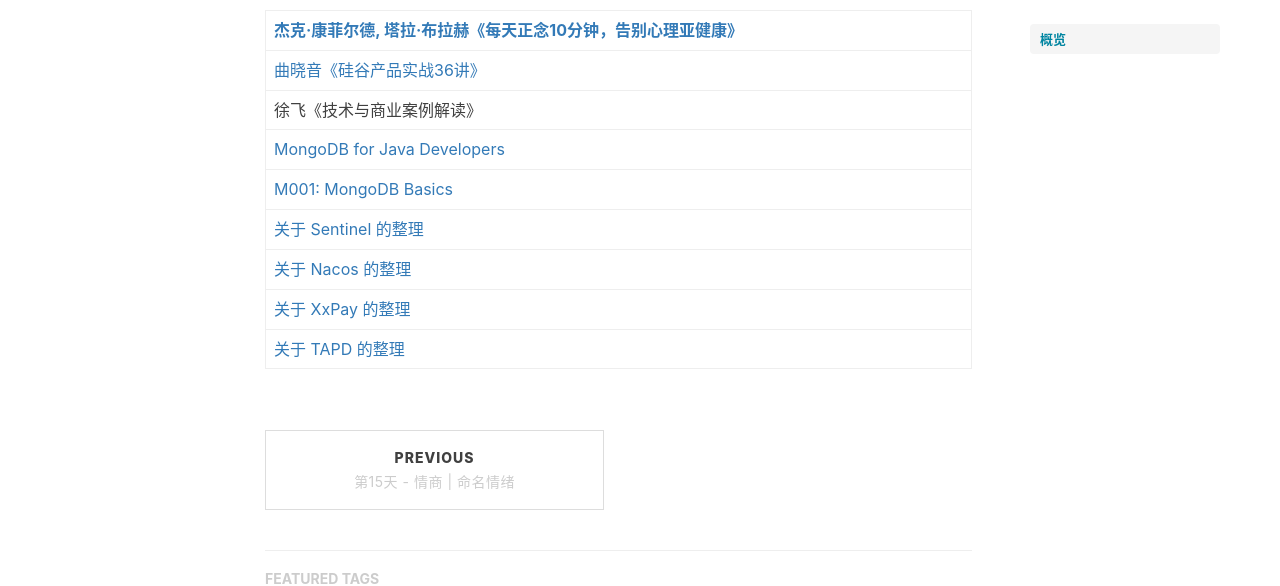
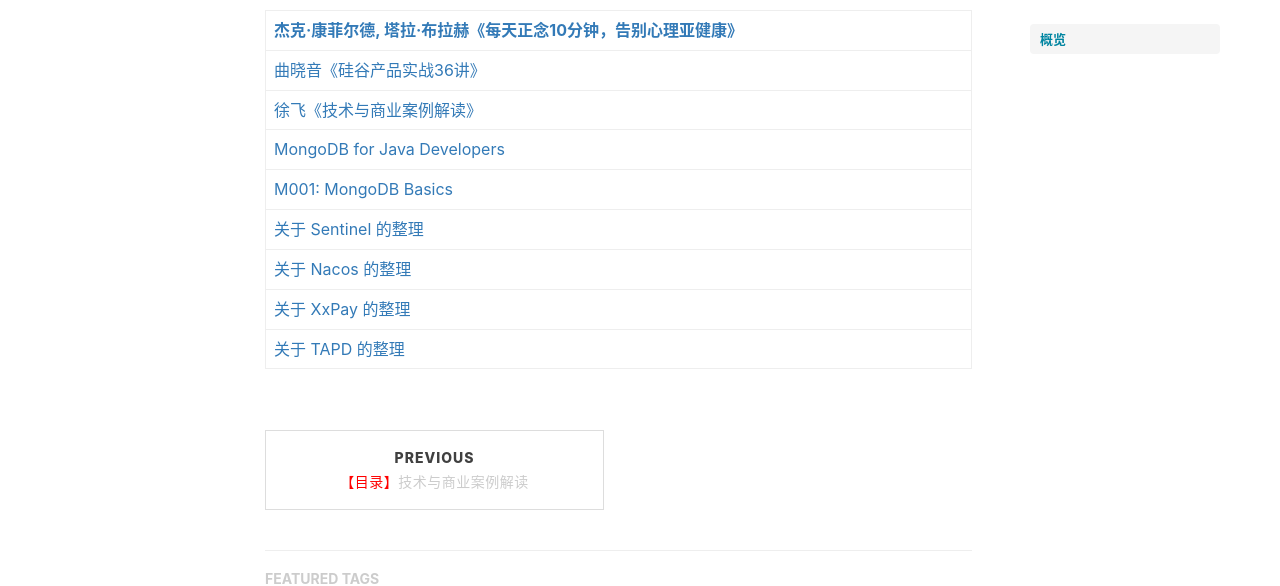
Before and after one commit to yuleizhuai/yuleizhuai.github.io, a Jekyll site: the page built from _posts/2018-11-25-index.markdown, in a window 1280 px wide. Shown: the part 599-1185 px from the top of the page. Built offline with Jekyll 4.4.1, drawn with Linux system fonts in a browser that asks for light colours; nearby versions of some CDN libraries; comment, search, counter and statistics services are not loaded; some of the changed lines change nothing that is shown.

Commit message:
add technology and business

```diff
--- a/_posts/2018-11-25-index.markdown
+++ b/_posts/2018-11-25-index.markdown
@@ -18,7 +18,7 @@
 | [杰克·康菲尔德, 塔拉·布拉赫《每天正念10分钟，告别心理亚健康》](https://yulei.vip/2018/09/18/mindful/) |
 | ------------------------------------------------------------ |
 | [曲晓音《硅谷产品实战36讲》](https://yulei.vip/2018/09/03/silicon-valley-products/) |
-| 徐飞《技术与商业案例解读》                                   |
+| [徐飞《技术与商业案例解读》](https://yulei.vip/2018/11/26/Technology_and_business/) |
 | [MongoDB for Java Developers](https://yulei.vip/2018/10/16/Java_Developers/) |
 | [M001: MongoDB Basics](https://yulei.vip/2018/10/16/Basics/) |
 | [关于 Sentinel 的整理](https://yulei.vip/2018/08/27/hello-sentinel/) |
--- /dev/null
+++ b/_posts/Technology_and_business/2018-11-25-Technology_and_business.markdown
@@ -0,0 +1,280 @@
+---
+layout:     post
+title:      "<span style='color:red'>【目录】</span>技术与商业案例解读"
+subtitle:   "作者：许飞"
+date:       2018-11-25 16:14:50
+author:     "于磊"
+header-img: "img/technology_and_business/bg.jpg"
+catalog: true
+tags:
+    - 曲晓音
+    - 产品经理
+    - NPDP
+
+---
+
+
+
+### 脑图 【[点我下载](https://github.com/yuleizhuai/resources/raw/master/bussiness/Technology_and_business.pdf)】
+
+
+
+![technology_and_business](/img/technology_and_business/overflow.png)
+
+
+
+### 西雅图公司系列
+
+#### RealNetworks: 一个帝国的兴衰
+
+#### 可视化分析鼻祖 Tableau
+
+#### 在线旅游帝国 Expedia 崛起的背后
+
+#### 房产经纪的颠覆者 Redfin:在“传统”与“现代”间徘徊
+
+#### 房产经纪的“协作者”Zillow: 一个地产数据平台
+
+#### 颠覆还是协作，房地产市场上 Redfin 和 Zillow的抉择
+
+#### 应用交付网络大厂 F5：“一招鲜”之殇
+
+#### 在线差旅报销鼻祖 Concur：在转型中获得发展
+
+#### 漫谈企业转型：在市场变迁中寻找生机
+
+#### 克雷公司沉浮录：行走在超级计算机市场
+
+#### “单一化”的隐忧：从克雷公司看“一条腿走路”
+
+#### Halo的开发者 Bungie：与微软的聚散
+
+#### “卖身”须谨慎：创业公司面临的抉择
+
+
+
+### 亚马逊领导力准则
+
+#### 亚马逊领导力准则之要有硬骨头
+
+#### 亚马逊领导力准则之决策正确
+
+#### 亚马逊领导力准则之客户至尚
+
+#### 亚马逊领导力准则之勤俭节约
+
+#### 亚马逊领导力准则之主人翁精神
+
+#### 亚马逊领导力准则之选贤育能
+
+#### 亚马逊领导力准则之创新简化
+
+#### 亚马逊领导力准则之崇尚行动
+
+#### 亚马逊领导力准则之远见卓识
+
+#### 亚马逊领导力准则之好奇求知与赢得信任
+
+#### 亚马逊领导力准则之刨根问底与达成业绩
+
+
+
+### 智能音箱的战斗
+
+#### 智能音箱的战斗：亚马逊的硬件路
+
+#### 智能音箱的战斗：Echo 攻城略地
+
+#### 智能音箱的战斗：语音助手 Alexa
+
+#### 智能音箱的战斗：谷歌的杀入
+
+#### 智能音箱的战斗：纷纷入场
+
+#### 智能音箱的战斗：白马非马（后记）
+
+#### 如何透过一个领域去联合分析多家企业？
+
+
+
+### 管中窥豹之从面试看企业文化
+
+#### 管中窥豹之从面试看企业文化：微软
+
+#### 管中窥豹之从面试看企业文化：亚马逊
+
+#### 管中窥豹之从面试看企业文化：谷歌
+
+#### 管中窥豹之从面试看企业文化：甲骨文
+
+#### 管中窥豹之从面试看企业文化：Facebook
+
+#### 透过企业用人之道看企业发展
+
+
+
+### 办公软件的战斗
+
+#### 办公软件的战斗：开篇
+
+#### VisiCalc：第一个电子表格软件的诞生
+
+#### WordStar：第一个文字处理软件的故事
+
+#### 微软：办公软件战场的螳螂
+
+#### WordPerfect：文字处理软件的新秀
+
+#### Lotus1-2-3：莲花公司的电子表格帝国
+
+#### 红狮会战：微软的反击
+
+#### 大杀器 Lotus Notes和被收购的莲花公司
+
+#### 无敌寂寞的微软之为创新而创新
+
+#### 办公软件的新时代之微软和谷歌的战斗
+
+#### 异军突起的 Slack
+
+#### 办公软件战斗的启示：内忧总是强于外患
+
+#### 办公软件战斗的启示：敌人的出现常常出其不意
+
+
+
+### 企业管理软件公司系列
+
+#### 仁科
+
+- ##### 被迫再创业的 David Duffield
+
+- ##### 飞越发展的企业级软件帝国
+
+- ##### 收购和被收购
+
+- ##### 成与败
+
+#### WorkDay：杜菲尔德复仇记
+
+#### David Duffield 的眼界和成败
+
+#### 分析企业的两要素：远见和执行力
+
+#### Zenefits：一个卖保险的创业公司
+
+#### Glassdoor：让公司的信息对个人透明
+
+#### 从巴顿的创业史看巴顿
+
+
+
+### 大数据公司系列
+
+#### MongoDB
+
+- ##### 文档数据库的缔造者 MongoDB
+
+- ##### 以 MongoDB 为例，看基础架构类产品创业
+
+- ##### 直面 MongoDB，谈微软的 NoSQL 战略
+
+#### Hadoop
+
+- ##### Hadoop 三国之魏国 Cloudera
+
+- ##### Hadoop 三国之吴国 MapR
+
+- ##### Hadoop 三国之蜀国 Hortonworks
+
+- ##### Hadoop 及其发行商的未来
+
+#### 谷歌的大数据路
+
+- ##### 谷歌的大数据路：从三驾马车到一无所有
+
+- ##### 谷歌的大数据路：一场影响深远的大论战
+
+- ##### 谷歌的大数据路：谷歌的“黑科技”
+
+- ##### 如何解读类似谷歌三驾马车这样的技术论文？
+
+#### 雅虎：大数据领域的活雷锋
+
+#### IBM 的大数据之起早贪黑赶了晚集
+
+#### 社交公司们的大数据贡献
+
+#### 微软的大数据发展史
+
+- ##### 微软的大数据发展史：微软硅谷研究院
+
+- ##### 微软的大数据发展史：Azure 的大数据发展
+
+- ##### 微软的大数据发展史：必应的 Cosmos
+
+#### 亚马逊的大数据故事
+
+- ##### 从先驱者到插管吸血开源
+
+- ##### 创新和拿来并存的云服务
+
+#### 阿里巴巴的大数据故事
+
+- ##### 数据分析平台发展史
+
+- ##### 流数据处理引擎发展史
+
+#### 大公司的大数据战略得失
+
+- ##### 自建轮子成本高
+
+- ##### 抱团取暖难敌插管吸血者
+
+#### Palantir：神秘的大数据独角兽
+
+#### Splunk：机器大数据的分析帝国
+
+#### Confluent：在 Kafka 上飞驰的数据交换者
+
+#### Powerset：一个自然语言搜索引擎的故事
+
+#### Cassandra 和 DataStax 的故事
+
+#### DataBricks之 Spark的数据金砖王国
+
+#### Data Artisans：浴火重生的新一代大数据计算引擎 Flink
+
+#### Dremio：在 Drill和 Arrow上的大数据公司
+
+#### Imply：基于 Druid 的大数据分析公司
+
+#### Kyligence：阿帕奇麒麟背后的大数据公司
+
+#### Snowflake：云端的弹性数据仓库
+
+#### TiDB: 一个国产新数据库的创业故事
+
+#### 大数据创业公司的前景：红海创业多艰辛
+
+#### 如何通过企业的技术积累去分析一家企业？
+
+
+
+### 半条命的 Dota 帝国
+
+#### 半条命的 Dota 帝国 Value：半条命
+
+#### 半条命的 Dota 帝国 Value：Steam 平台
+
+#### 半条命的 Dota 帝国 Value：Dota2
+
+#### 半条命的 Dota 帝国 Value：无领导管理
+
+#### 半条命的 Dota 帝国 Value：虚拟现实
+
+#### Gabe Newell：Value 帝国制度的利弊
+
+###
+
+![technology_and_business](/img/technology_and_business/share.jpeg)
```
Also changed, not shown: img/technology_and_business/bg.jpg (added), img/technology_and_business/share.jpeg (added), 1 other file.
